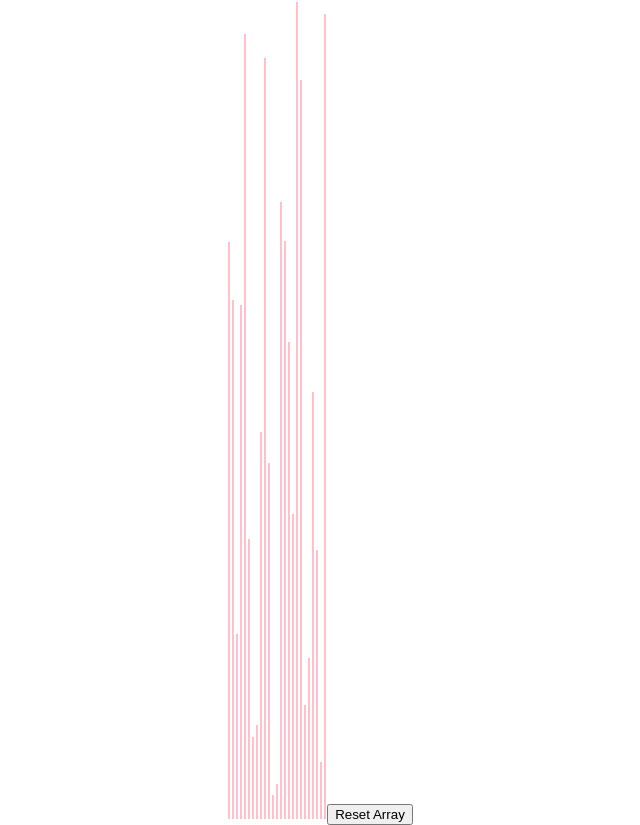
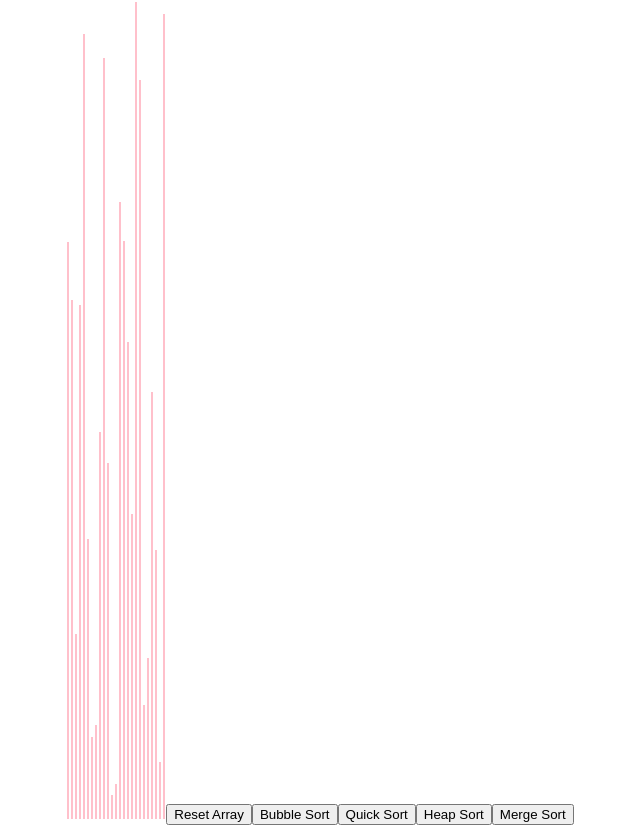
Before and after one commit to seungjin-kim/sorting-algorithms-visualizer, a React (Create React App) app: page / in a window 1280 px wide. Shown: the part 822-1647 px from the top of the page, without its empty margins (370-1010 px from the left). Built offline with nearby package versions, Linux system fonts and the light colour scheme.

Commit message:
Add buttons for other sorts

```diff
--- a/src/SortingVisualizer/SortingVisualizer.jsx
+++ b/src/SortingVisualizer/SortingVisualizer.jsx
@@ -22,6 +22,14 @@ export default class SortingVisualizer extends React.Component {
     this.setState({array});
   }
 
+  bubbleSort() {}
+
+  quickSort() {}
+
+  heapSort() {}
+
+  mergeSort() {}
+
   render() {
     const {array} = this.state;
 
@@ -34,6 +42,10 @@ export default class SortingVisualizer extends React.Component {
             style={{height: `${value}px`}}></div>
         ))}
         <button onClick={() => this.resetArray()}>Reset Array</button>
+        <button onClick={() => this.bubbleSort()}>Bubble Sort</button>
+        <button onClick={() => this.quickSort()}>Quick Sort</button>
+        <button onClick={() => this.heapSort()}>Heap Sort</button>
+        <button onClick={() => this.mergeSort()}>Merge Sort</button>
       </div>
     );
   }
```
